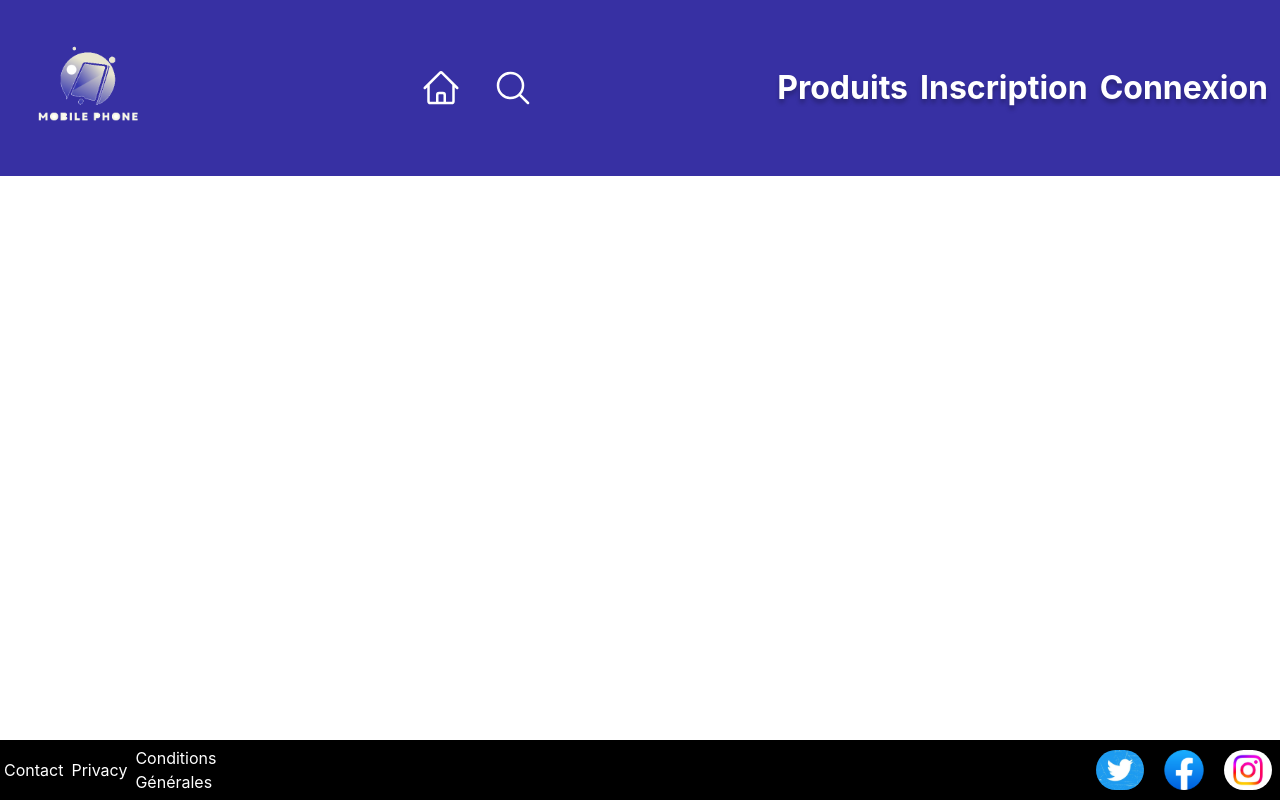
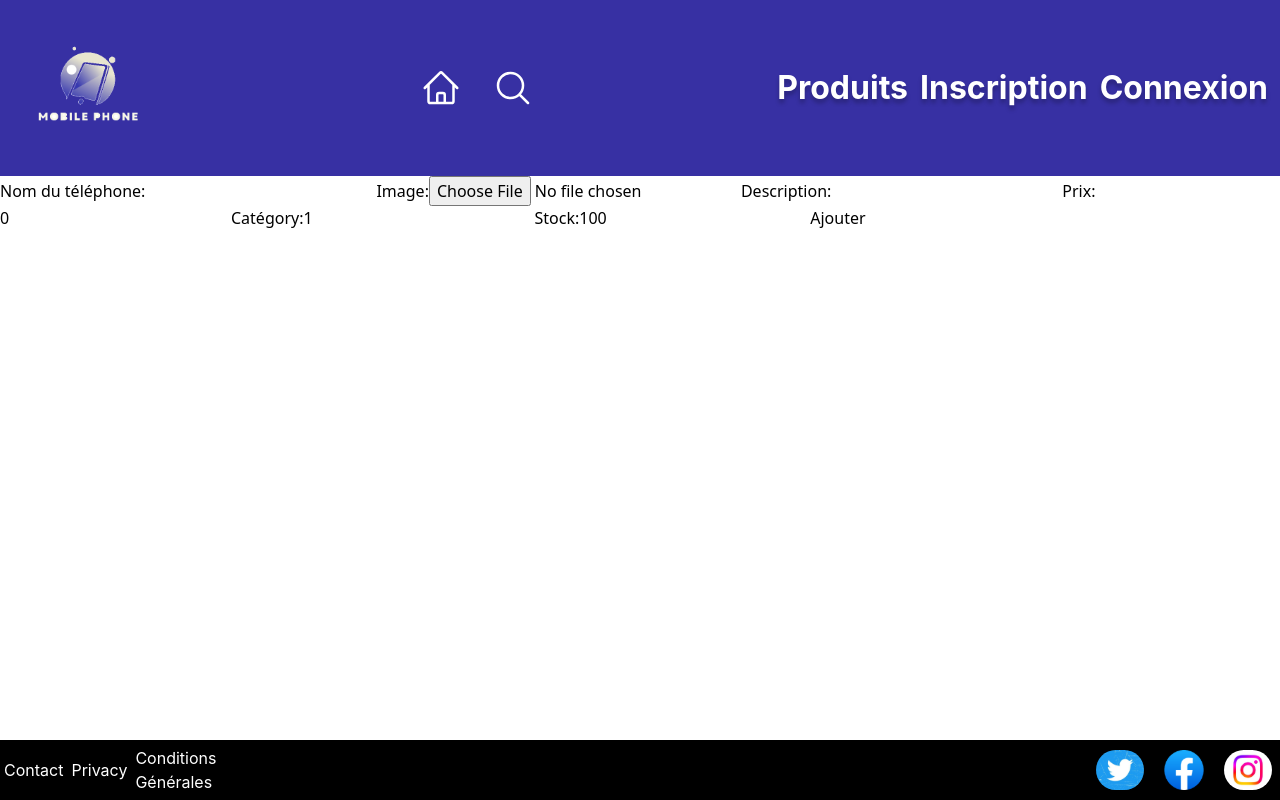
Before and after one commit to CDA-210823/front-end, a React (Vite) app: page /admin/addProduct in a window 1280 px wide. Built offline with nearby package versions, Linux system fonts and the light colour scheme.

Commit message:
[Product][FEAT][ND] - start add product

```diff
--- a/src/main.jsx
+++ b/src/main.jsx
@@ -10,6 +10,7 @@ import Product from './views/Product/Product.jsx';
 import Logout from './views/Logout/Logout.jsx';
 import Registration from './views/Registration/Registration.jsx';
 import './index.css';
+import AddProduct from "./views/Admin/Product/AddProduct.jsx";
 
 ReactDOM.createRoot(document.getElementById('root')).render(
     <Router>
@@ -20,6 +21,7 @@ ReactDOM.createRoot(document.getElementById('root')).render(
             <Route path="/logout" element={<Logout />} />
             <Route path="/registration" element={<Registration />} />
             <Route path="/product" element={<Product />} />
+            <Route path="/admin/addProduct" element={<AddProduct />} />
         </Routes>
         <Footer/>
     </Router>
--- /dev/null
+++ b/src/services/ProductService.jsx
@@ -0,0 +1,6 @@
+import Axios from '/src/services/AxiosService.jsx';
+
+export async function addProduct(data)
+{
+    return await Axios.post('/product/new', {data})
+}
--- /dev/null
+++ b/src/views/Admin/Home/Home.jsx
@@ -0,0 +1,8 @@
+import React from 'react'
+
+const Home = () => {
+    return (
+        <h1>Admin panel</h1>
+    )
+}
+export default Home
--- /dev/null
+++ b/src/views/Admin/Product/AddProduct.jsx
@@ -0,0 +1,56 @@
+import React from 'react'
+import {Field, Form, Formik} from "formik";
+import {addProduct} from "../../../services/ProductService.jsx";
+
+const AddProduct = () => {
+    const initialValues = {
+        name: '',
+        image: '',
+        description: '',
+        price: 0,
+        category: 1,
+        stock: 100,
+    };
+    function submit(values)
+    {
+        let formData = new FormData();
+        formData.append('category', values.category)
+        formData.append('name', values.name)
+        formData.append('description', values.description)
+        formData.append('stock', values.stock)
+        formData.append('price', values.price)
+        formData.append('image', values.image)
+
+        for (const value of formData.values()) {
+            console.log(value);
+        }
+        addProduct(formData).then(r => console.log(r))
+    }
+
+    return (
+        <Formik initialValues={initialValues} onSubmit={submit}>
+            <Form>
+                <label htmlFor="name">Nom du téléphone:</label>
+                <Field type="text" id="name" name="name"/>
+
+                <label htmlFor="image">Image:</label>
+                <Field type="file" id="image" name="image"/>
+
+                <label htmlFor="description">Description:</label>
+                <Field type="text" id="description" name="description"/>
+
+                <label htmlFor="price">Prix:</label>
+                <Field type="number" id="price" name="price"/>
+
+                <label htmlFor="category">Catégory:</label>
+                <Field type="number" id="category" name="category"/>
+
+                <label htmlFor="stock">Stock:</label>
+                <Field type="number" id="stock" name="stock"/>
+
+                <input type="submit" name="submit" value="Ajouter"/>
+            </Form>
+        </Formik>
+    )
+}
+export default AddProduct
```
